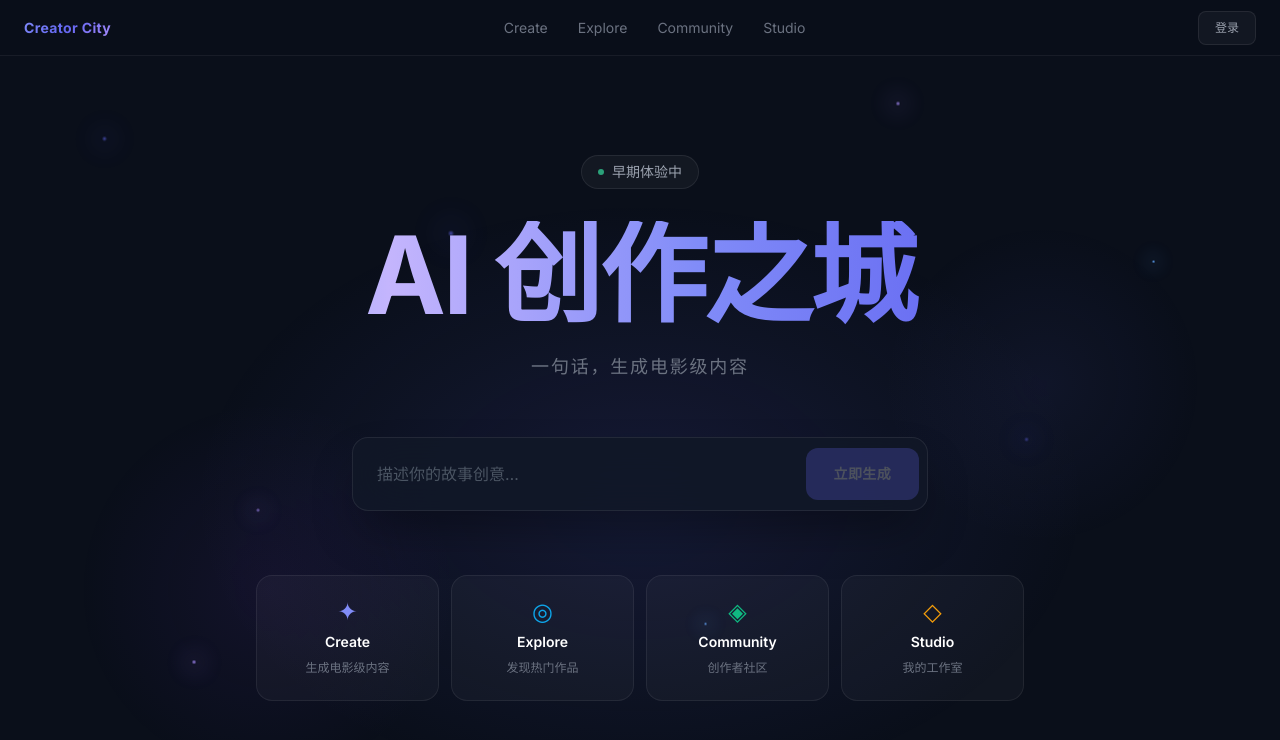
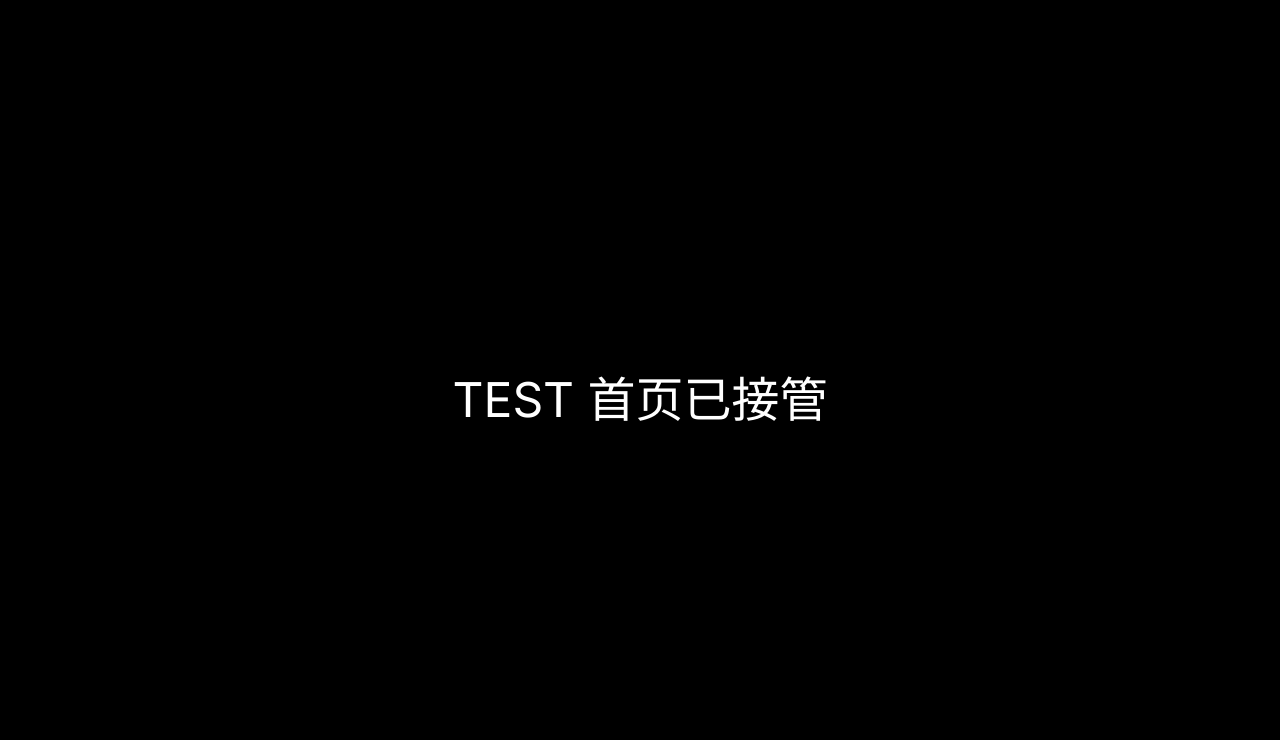
Before and after one commit to Aaron079/creator-city, a Next.js app in the folder apps/web/: page / in a window 1280 px wide. Shown: the top 740 px of the page. Built offline with nearby package versions, Linux system fonts and the light colour scheme.

Commit message:
force homepage test

```diff
--- a/apps/web/src/app/page.tsx
+++ b/apps/web/src/app/page.tsx
@@ -1,144 +1,7 @@
-'use client'
-
-import { useState } from 'react'
-import Link from 'next/link'
-import { useRouter } from 'next/navigation'
-import { motion } from 'framer-motion'
-import { Nav } from '@/components/layout/Nav'
-
-const NAV_ENTRIES = [
-  { href: '/create',    symbol: '✦', title: 'Create',    desc: '生成电影级内容',  color: 'text-city-accent-glow', glow: 'rgba(99,102,241,0.15)' },
-  { href: '/explore',   symbol: '◎', title: 'Explore',   desc: '发现热门作品',   color: 'text-city-sky',         glow: 'rgba(14,165,233,0.15)' },
-  { href: '/community', symbol: '◈', title: 'Community', desc: '创作者社区',     color: 'text-city-emerald',     glow: 'rgba(16,185,129,0.15)' },
-  { href: '/studio',    symbol: '◇', title: 'Studio',    desc: '我的工作室',     color: 'text-city-gold',        glow: 'rgba(245,158,11,0.15)' },
-]
-
-// SSR-safe particles
-const PARTICLES = [
-  { x: 8,  y: 18, s: 5, d: 0,   dur: 7.0, rgb: 'rgba(99,102,241,' },
-  { x: 20, y: 65, s: 4, d: 1.5, dur: 5.5, rgb: 'rgba(167,139,250,' },
-  { x: 35, y: 30, s: 6, d: 0.8, dur: 6.2, rgb: 'rgba(99,102,241,' },
-  { x: 55, y: 80, s: 3, d: 2.5, dur: 4.8, rgb: 'rgba(96,165,250,' },
-  { x: 70, y: 15, s: 4, d: 1.0, dur: 7.5, rgb: 'rgba(167,139,250,' },
-  { x: 80, y: 55, s: 5, d: 0.3, dur: 6.0, rgb: 'rgba(99,102,241,' },
-  { x: 90, y: 35, s: 3, d: 3.0, dur: 5.2, rgb: 'rgba(96,165,250,' },
-  { x: 15, y: 85, s: 4, d: 1.8, dur: 7.2, rgb: 'rgba(167,139,250,' },
-]
-
-export default function HomePage() {
-  const [prompt, setPrompt] = useState('')
-  const router = useRouter()
-
-  function handleGenerate() {
-    if (!prompt.trim()) return
-    router.push(`/create?prompt=${encodeURIComponent(prompt.trim())}`)
-  }
-
+export default function Home() {
   return (
-    <main className="min-h-screen bg-city-bg overflow-hidden">
-      <Nav />
-
-      {/* Background orbs */}
-      <div aria-hidden className="fixed inset-0 pointer-events-none">
-        <div className="absolute top-1/4 left-1/2 -translate-x-1/2 w-[900px] h-[600px] rounded-full"
-          style={{ background: 'radial-gradient(ellipse, rgba(99,102,241,0.13) 0%, transparent 70%)' }} />
-        <div className="absolute top-1/2 left-[6%] w-[380px] h-[380px] rounded-full"
-          style={{ background: 'radial-gradient(circle, rgba(124,58,237,0.08) 0%, transparent 70%)' }} />
-        <div className="absolute top-[28%] right-[6%] w-[320px] h-[320px] rounded-full"
-          style={{ background: 'radial-gradient(circle, rgba(99,102,241,0.07) 0%, transparent 70%)' }} />
-      </div>
-
-      {/* Particles */}
-      <div aria-hidden className="fixed inset-0 pointer-events-none">
-        {PARTICLES.map((p, i) => (
-          <div key={i} className="absolute rounded-full" style={{
-            left: `${p.x}%`, top: `${p.y}%`,
-            width: `${p.s}px`, height: `${p.s}px`,
-            background: `radial-gradient(circle, ${p.rgb}0.9) 0%, ${p.rgb}0) 70%)`,
-            boxShadow: `0 0 ${p.s * 5}px ${p.s * 2}px ${p.rgb}0.1)`,
-            animation: `particle-drift ${p.dur}s ease-in-out ${p.d}s infinite`,
-          }} />
-        ))}
-      </div>
-
-      {/* Center content */}
-      <section className="relative z-10 flex flex-col items-center justify-center min-h-screen px-4 text-center pt-14">
-        <motion.div
-          initial={{ opacity: 0, y: 32 }}
-          animate={{ opacity: 1, y: 0 }}
-          transition={{ duration: 0.9, ease: [0.16, 1, 0.3, 1] }}
-          className="max-w-3xl w-full"
-        >
-          {/* Badge */}
-          <motion.div
-            initial={{ opacity: 0, scale: 0.92 }}
-            animate={{ opacity: 1, scale: 1 }}
-            transition={{ delay: 0.1, duration: 0.5 }}
-            className="inline-flex items-center gap-2 bg-white/[0.04] border border-white/[0.08] rounded-full px-4 py-1.5 text-sm text-gray-400 mb-8"
-          >
-            <span className="w-1.5 h-1.5 rounded-full bg-emerald-400 animate-pulse" />
-            早期体验中
-          </motion.div>
-
-          {/* Headline */}
-          <h1 className="text-[68px] sm:text-[88px] md:text-[108px] font-bold leading-none tracking-tight mb-6 text-gradient-animated">
-            AI 创作之城
-          </h1>
-
-          <p className="text-lg text-gray-500 mb-14 font-light tracking-widest">
-            一句话，生成电影级内容
-          </p>
-
-          {/* Input */}
-          <div className="relative group max-w-xl mx-auto mb-16">
-            <div className="absolute -inset-px rounded-2xl bg-gradient-to-r from-city-accent/50 via-violet-500/30 to-city-accent/50 opacity-0 group-focus-within:opacity-100 transition-opacity duration-500 blur-[3px]" />
-            <div className="relative flex items-center gap-2 bg-city-surface/90 border border-white/[0.08] rounded-2xl p-2 backdrop-blur-xl shadow-2xl shadow-black/40">
-              <input
-                value={prompt}
-                onChange={e => setPrompt(e.target.value)}
-                onKeyDown={e => e.key === 'Enter' && handleGenerate()}
-                placeholder="描述你的故事创意…"
-                className="flex-1 bg-transparent px-4 py-4 text-base text-white placeholder-gray-600 focus:outline-none"
-              />
-              <button
-                onClick={handleGenerate}
-                disabled={!prompt.trim()}
-                className="flex-shrink-0 px-7 py-4 rounded-xl bg-city-accent disabled:opacity-25 disabled:cursor-not-allowed text-white text-sm font-semibold tracking-wide transition-all duration-200 hover:bg-city-accent-glow hover:shadow-lg hover:shadow-city-accent/40 hover:-translate-y-px active:scale-[0.98]"
-              >
-                立即生成
-              </button>
-            </div>
-          </div>
-
-          {/* 4 nav entry cards */}
-          <div className="grid grid-cols-2 sm:grid-cols-4 gap-3">
-            {NAV_ENTRIES.map((e, i) => (
-              <motion.div
-                key={e.href}
-                initial={{ opacity: 0, y: 16 }}
-                animate={{ opacity: 1, y: 0 }}
-                transition={{ delay: 0.3 + i * 0.07, duration: 0.5, ease: [0.16, 1, 0.3, 1] }}
-              >
-                <Link
-                  href={e.href}
-                  className="group flex flex-col items-center gap-2 py-6 px-4 rounded-2xl bg-white/[0.03] border border-white/[0.07] hover:bg-white/[0.06] hover:border-white/[0.15] transition-all duration-300 hover:-translate-y-0.5"
-                  style={{ boxShadow: 'none' }}
-                  onMouseEnter={ev => {
-                    ;(ev.currentTarget as HTMLAnchorElement).style.boxShadow = `0 8px 32px ${e.glow}`
-                  }}
-                  onMouseLeave={ev => {
-                    ;(ev.currentTarget as HTMLAnchorElement).style.boxShadow = 'none'
-                  }}
-                >
-                  <span className={`text-2xl font-thin leading-none ${e.color}`}>{e.symbol}</span>
-                  <span className="text-sm font-semibold text-white">{e.title}</span>
-                  <span className="text-xs text-gray-500">{e.desc}</span>
-                </Link>
-              </motion.div>
-            ))}
-          </div>
-        </motion.div>
-      </section>
+    <main className="min-h-screen bg-black text-white flex items-center justify-center">
+      <h1 className="text-5xl">TEST 首页已接管</h1>
     </main>
-  )
+  );
 }
```
